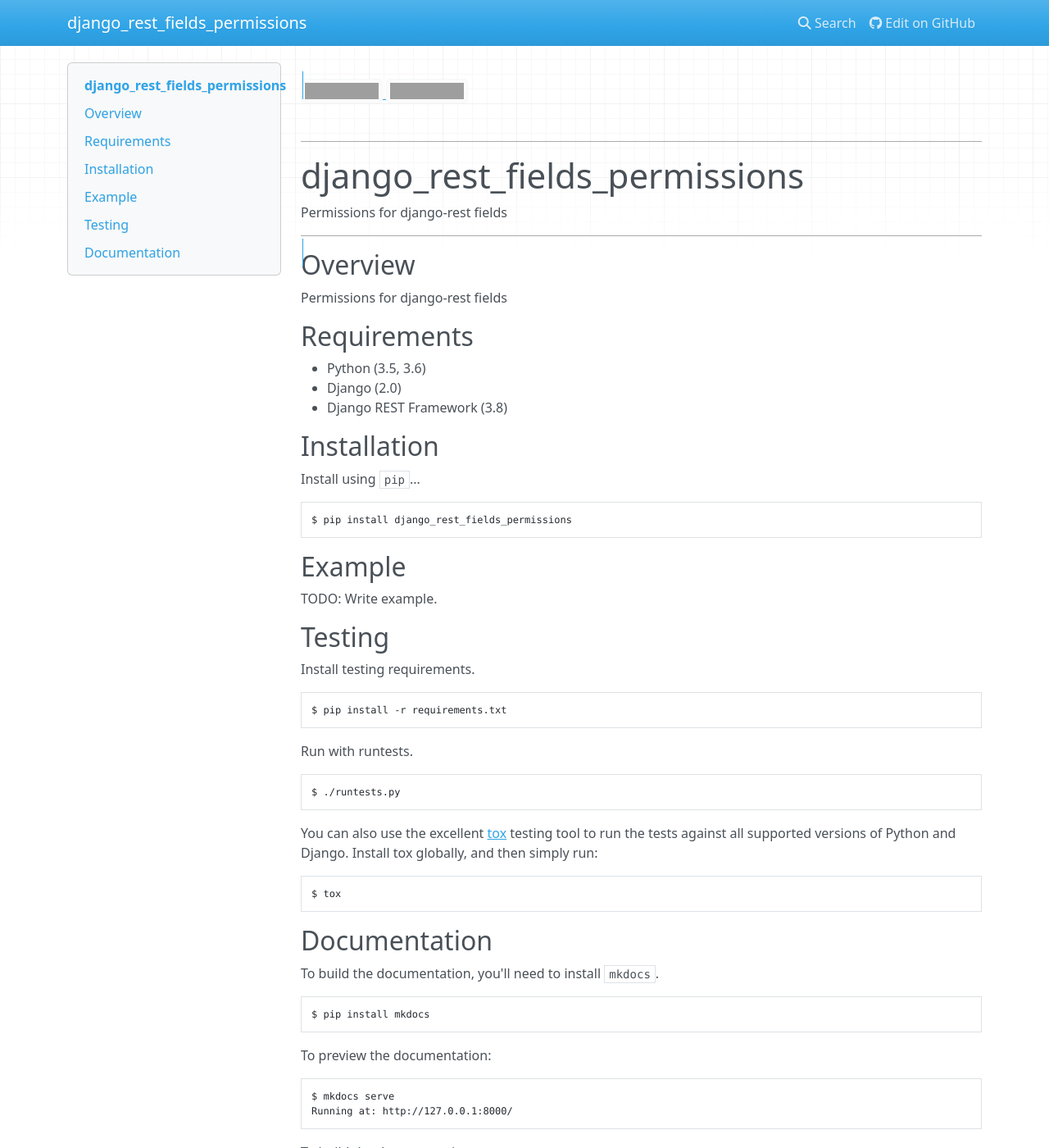
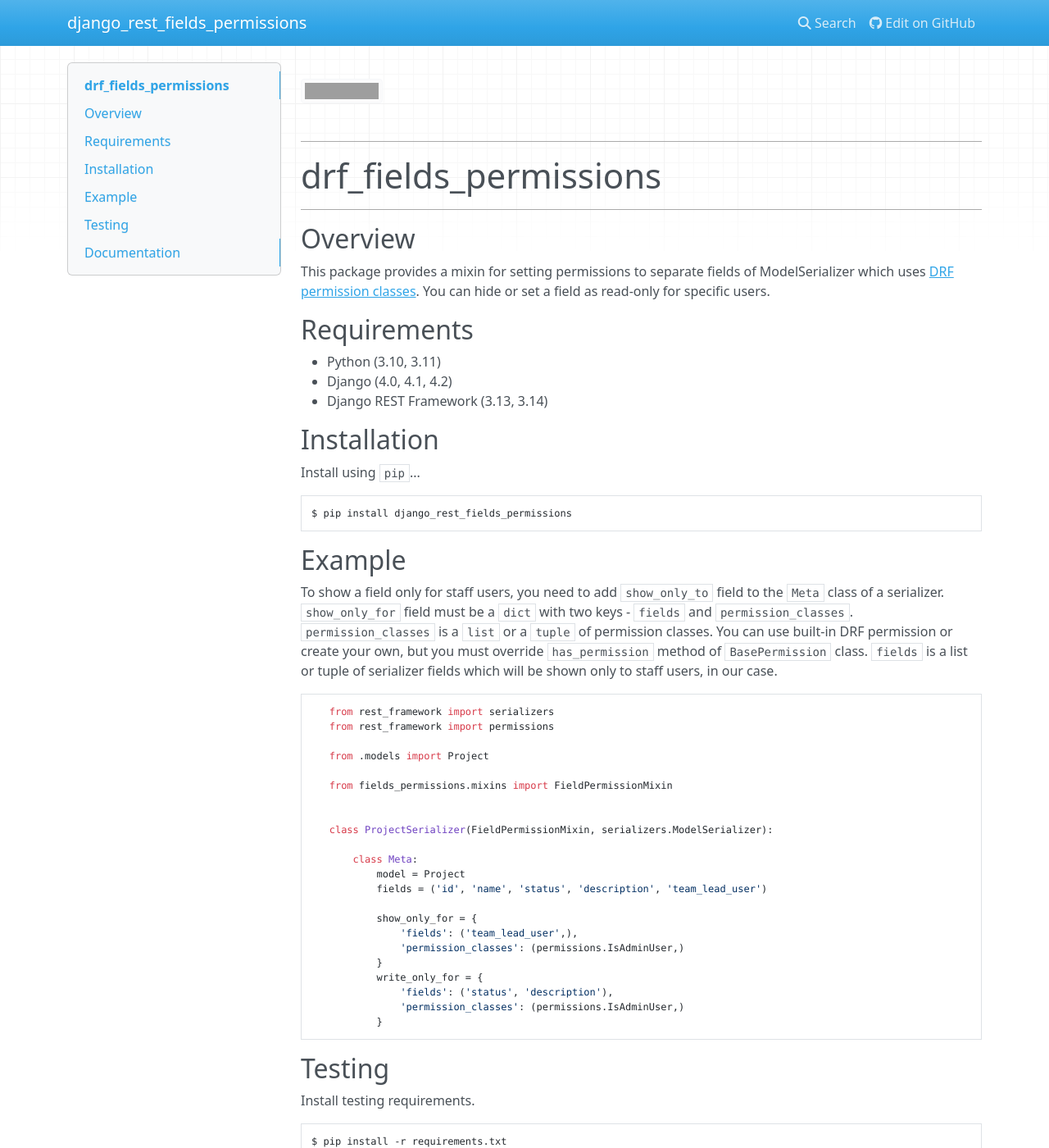
Before and after one commit to starnavi-team/drf_serializer_fields_permissions, an MkDocs documentation site: the page built from docs/index.md, in a window 1280 px wide and 1400 px high. Shown: the whole window at 82% size. Built offline with MkDocs 1.6.1, drawn with Linux system fonts in a browser that asks for light colours; nearby versions of some CDN libraries; grey boxes are pictures that could not be loaded.

Commit message:
Update index.md with the newest project description

````diff
--- a/docs/index.md
+++ b/docs/index.md
@@ -1,29 +1,18 @@
-<div class="badges">
-    <a href="https://travis-ci.org/starnavi-team/django_rest_fields_permissions">
-        <img src="https://travis-ci.org/starnavi-team/django_rest_fields_permissions.svg?branch=master">
-    </a>
-    <a href="https://pypi.python.org/pypi/django_rest_fields_permissions">
-        <img src="https://img.shields.io/pypi/v/django_rest_fields_permissions.svg">
-    </a>
-</div>
+![PyPI Version](https://img.shields.io/pypi/v/drf-fields-permissions.svg)
 
 ---
-
-# django_rest_fields_permissions
-
-Permissions for django-rest fields
+# drf_fields_permissions
 
 ---
 
 ## Overview
-
-Permissions for django-rest fields
+This package provides a mixin for setting permissions to separate fields of ModelSerializer which uses [DRF permission classes](http://www.django-rest-framework.org/api-guide/permissions/). You can hide or set a field as read-only for specific users.
 
 ## Requirements
 
-*  Python (3.5, 3.6)
-*  Django (2.0)
-*  Django REST Framework (3.8)
+* Python (3.10, 3.11)
+* Django (4.0, 4.1, 4.2)
+* Django REST Framework (3.13, 3.14)
 
 ## Installation
 
@@ -35,7 +24,33 @@ $ pip install django_rest_fields_permissions
 
 ## Example
 
-TODO: Write example.
+To show a field only for staff users, you need to add `show_only_to` field to the `Meta` class of a serializer. `show_only_for` field must be a `dict` with two keys - `fields` and `permission_classes`. `permission_classes` is a `list` or a `tuple` of permission classes. You can use built-in DRF permission or create your own, but you must override `has_permission` method of `BasePermission` class. `fields` is a list or tuple of serializer fields which will be shown only to staff users, in our case.
+
+
+```python
+   from rest_framework import serializers
+   from rest_framework import permissions
+
+   from .models import Project
+
+   from fields_permissions.mixins import FieldPermissionMixin
+
+
+   class ProjectSerializer(FieldPermissionMixin, serializers.ModelSerializer):
+
+       class Meta:
+           model = Project
+           fields = ('id', 'name', 'status', 'description', 'team_lead_user')
+
+           show_only_for = {
+               'fields': ('team_lead_user',),
+               'permission_classes': (permissions.IsAdminUser,)
+           }
+           write_only_for = {
+               'fields': ('status', 'description'),
+               'permission_classes': (permissions.IsAdminUser,)
+           }
+```
 
 ## Testing
 
````
